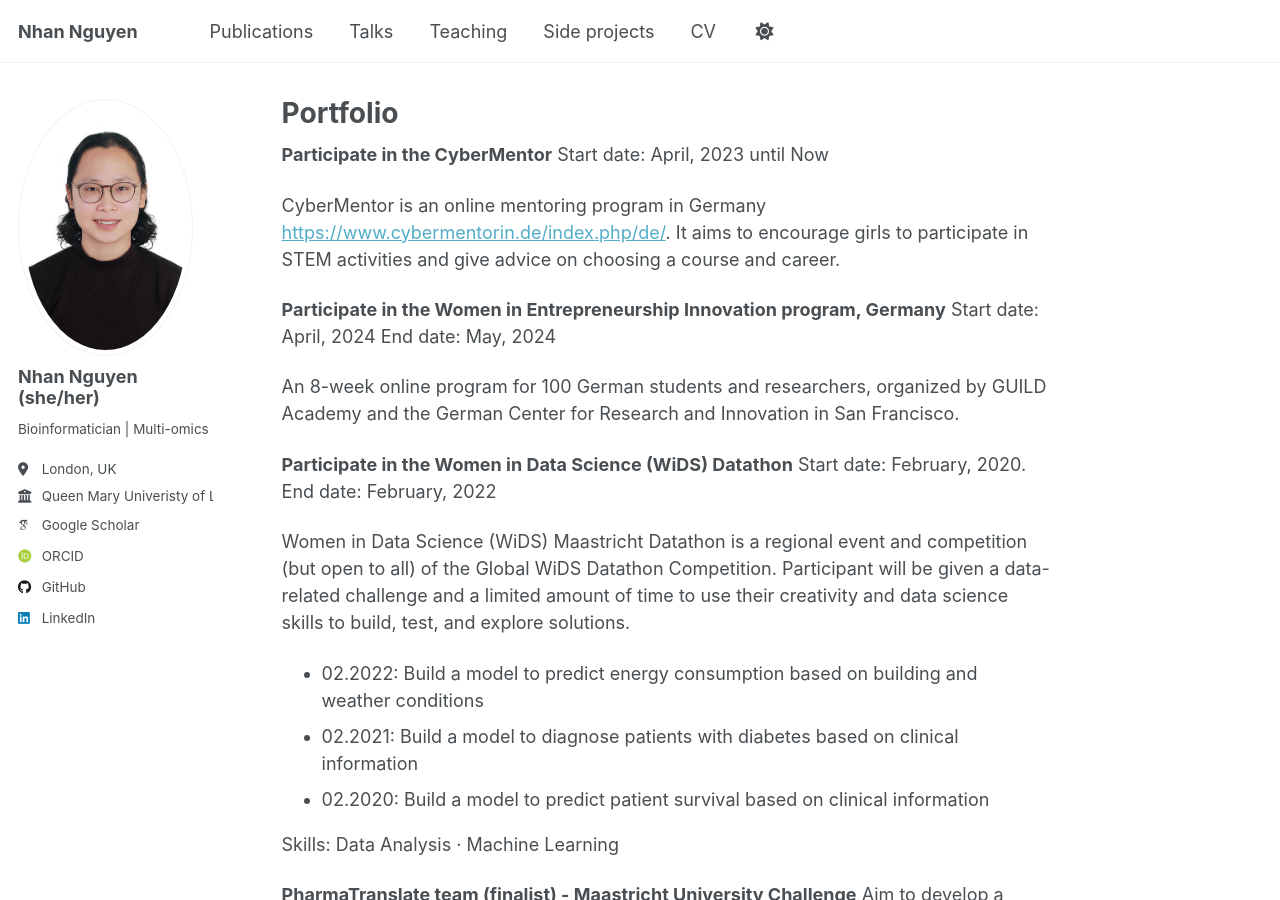
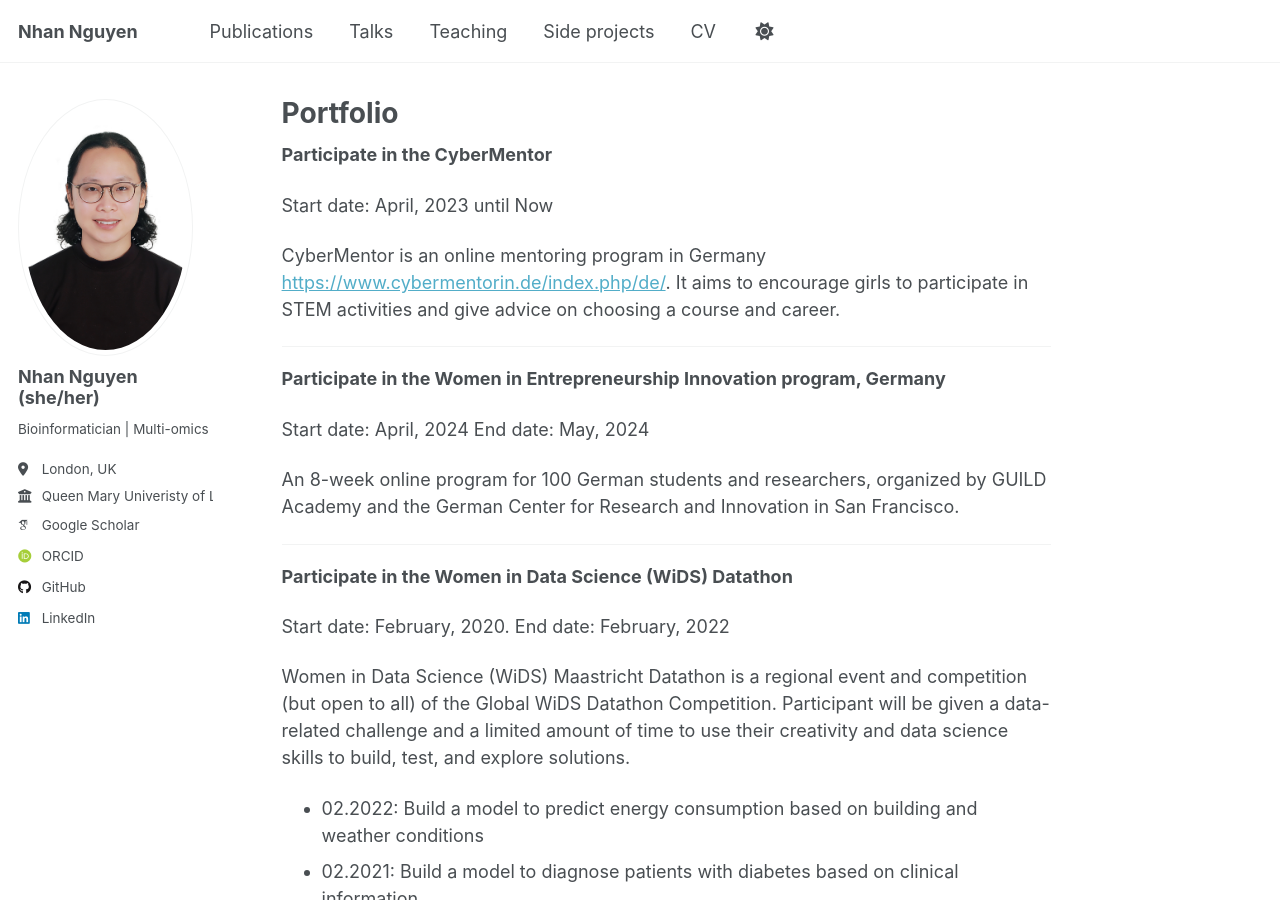
Before and after one commit to NhanNguyen000/NhanNguyen000.github.io, a Jekyll site: the page built from _pages/portfolio.md, in a window 1280 px wide and 900 px high. Built offline with Jekyll 4.4.1, drawn with Linux system fonts in a browser that asks for light colours; some web fonts are replaced; a script that is not in the unit is left out.

Commit message:
fix text format

```diff
--- a/_pages/portfolio.md
+++ b/_pages/portfolio.md
@@ -7,17 +7,21 @@ redirect_from:
 ---
 
 **Participate in the CyberMentor**
+
 Start date: April, 2023 until Now
 
 CyberMentor is an online mentoring program in Germany [https://www.cybermentorin.de/index.php/de/](https://www.cybermentorin.de/index.php/de/). It aims to encourage girls to participate in STEM activities and give advice on choosing a course and career.
 
+------
+**Participate in the Women in Entrepreneurship Innovation program, Germany**
 
-**Participate in the Women in Entrepreneurship Innovation program, Germany**
 Start date: April, 2024 End date: May, 2024
 
 An 8-week online program for 100 German students and researchers, organized by GUILD Academy and the German Center for Research and Innovation in San Francisco.
 
+------
 **Participate in the Women in Data Science (WiDS) Datathon**
+
 Start date: February, 2020. End date: February, 2022
 
 Women in Data Science (WiDS) Maastricht Datathon is a regional event and competition (but open to all) of the Global WiDS Datathon Competition. Participant will be given a data-related challenge and a limited amount of time to use their creativity and data science skills to build, test, and explore solutions.
@@ -27,8 +31,9 @@ Women in Data Science (WiDS) Maastricht Datathon is a regional event and competi
 
 Skills: Data Analysis · Machine Learning
 
+------
+**PharmaTranslate team (finalist) - Maastricht University Challenge**
 
-**PharmaTranslate team (finalist) - Maastricht University Challenge**
 Aim to develop a PharmaTranslate app to translate medicine names for travelers, refugees, and expats in an entrepreneurial competition at Maastricht University and Zuyd Hogeschool.
 Start date: March, 2021 End date: November, 2021
 
@@ -39,8 +44,9 @@ In few months, we had developed our idea about a PharmaTranslate app. Our app Ph
 Skills: Business Development · Product Innovation · Entrepreneurship
 Associated with PhD student at GROW school, Maastricht University
 
+------
+**PhD representatives**
 
-**PhD representatives**
 Serve as a contact person and general voice for PhD students to discuss PhD-related topics with manager broad and organize social activities
 Start date: October, 2018. End date: September, 2020
 
@@ -52,7 +58,9 @@ PhD representatives serve as:
 Skills: Strategy · Communication
 Associated with PhD student at GROW school, Maastricht University
 
+------
 **Corona news app**
+
 Developing a web application for non-Dutch-speaking citizens to follow COVID-19 news. This web application was mentioned in the GROW school newsletters and the Hecht Maastricht UMC+ magazine in July 2020.
 Date: April, 2020
 
@@ -63,8 +71,9 @@ Therefore, we have built this web application [https://coronanewshub.github.io/]
 Skills: Coding · Product Innovation
 Associated with PhD student at GROW school, Maastricht University
 
+------
+**Team³ (PREMIUM - Honours programme for master students)**
 
-**Team³ (PREMIUM - Honours programme for master students)**
 Developing a feedback tool-kit to improve the outcomes of the multidisciplinary teams
 Start date: Jan, 2018. End date: May, 2018
 
```
